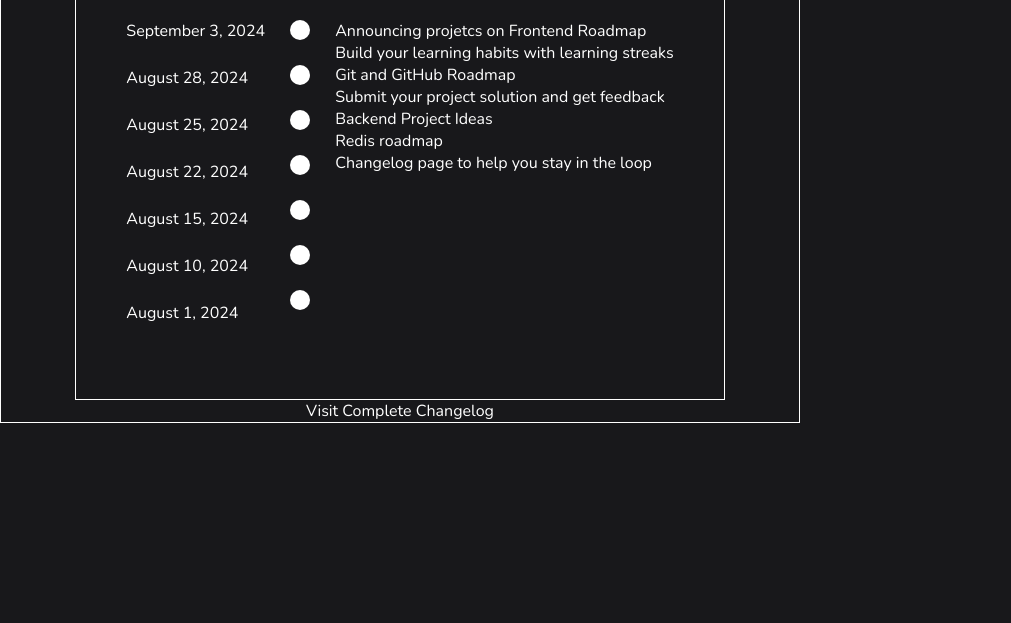
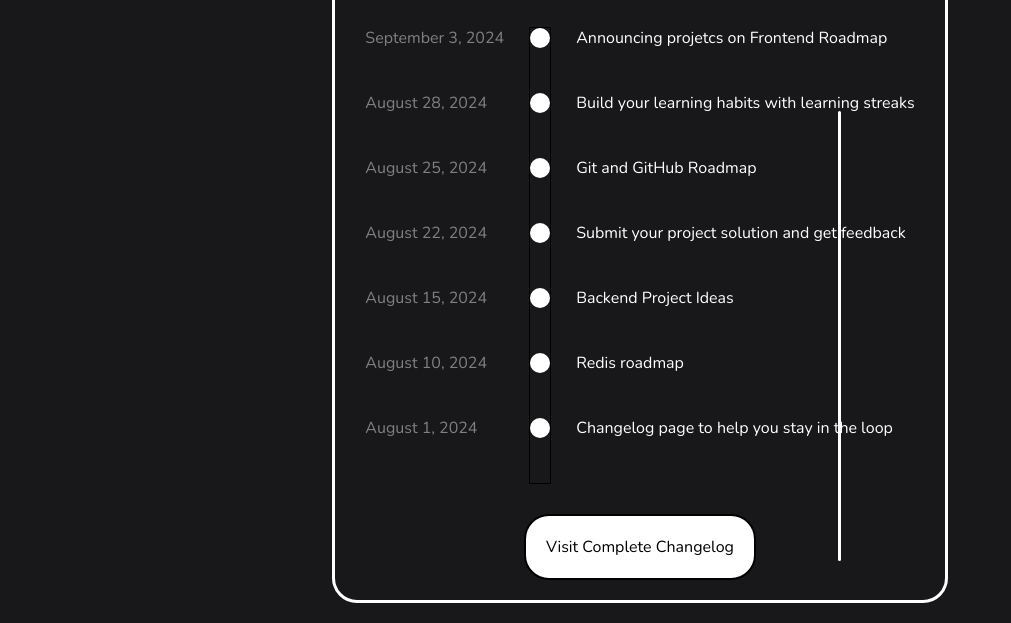
Before and after one commit to LucasAntonio-LAM/changelog-component, a plain HTML site: page index.html in a window 1280 px wide. Shown: the part 177-800 px from the top of the page, without its empty margins (0-1011 px from the left). Drawn offline with nearby package versions, Linux system fonts and the light colour scheme.

Commit message:
funcionando em telas grandes

```diff
--- a/estilos/style.css
+++ b/estilos/style.css
@@ -10,16 +10,21 @@
 }
 
 body {
+    display: flex;
+    justify-content: center;
+    align-items: center;
     background: oklch(21% 0.006 285.885);
     color: white;
+    height: 100vh;
 }
 
 div.changelog-container {
     display: flex;
     flex-flow: column nowrap;
     align-items: center;
-    width: 800px;
-    border: 1px solid white;
+    max-width: 800px;
+    border: 3px solid white;
+    border-radius: 25px;
 }
 
 div.change-title {
@@ -27,7 +32,7 @@ div.change-title {
 }
 
 div.change-title > h1 {
-    margin-top: 25px;
+    margin-top: 30px;
     margin-bottom: 10px;
 }
 
@@ -39,9 +44,8 @@ div.change-title > p {
 div.main-container {
     display: flex;
     flex-direction: row nowrap;
-    padding: 50px;
+    padding: 30px;
     gap: 25px;
-    border: 1px solid white;
 }
 
 div.data-container {
@@ -50,12 +54,26 @@ div.data-container {
 }
 
 div.data-container > p {
-    margin-bottom: 25px;
+    color: gray;
+    margin-bottom: 45px;
+    height: 20px;
+    text-align: justify;
 }
 
 div.pontos {
     display: flex;
     flex-flow: column nowrap;
+    border: 1px solid black;
+}
+
+div.linha {
+    position: absolute;
+    width: 3px;
+    top: 288px;
+    left: 838px;
+    height: 450px;
+    background-color: white;
+    border-radius: 15px;
 }
 
 div.ponto {
@@ -63,5 +81,39 @@ div.ponto {
     height: 20px;
     background-color: white;
     border-radius: 50%;
-    margin-bottom: 25px;
+    margin-bottom: 45px;
 }
+
+div.pontos:last-child {
+    margin-bottom: 0px;
+}
+
+div.changelog-items {
+    display: flex;
+    flex-flow: column nowrap;
+}
+
+div.changelog-items > p {
+    text-align: left;
+    margin-bottom: 45px;
+    height: 20px;
+}
+
+div.complete-changelog {
+    margin-bottom: 20px;
+    padding: 20px;
+    border: 2px solid black;
+    border-radius: 25px;
+    background-color: white;
+    color: black;
+    text-align: center;
+    cursor: pointer;
+}
+
+div.complete-changelog:hover {
+    border: 2px solid white;
+    background-color: black;
+    color: white;
+    transition: background-color 0.5s;
+    transition: color 0.5s;
+}
```
